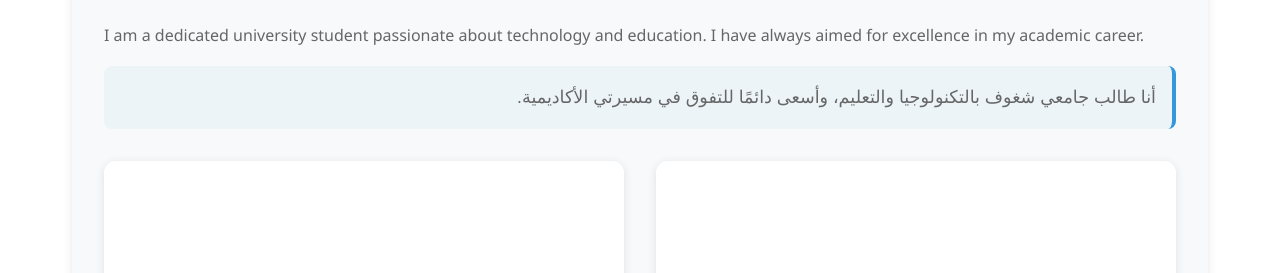
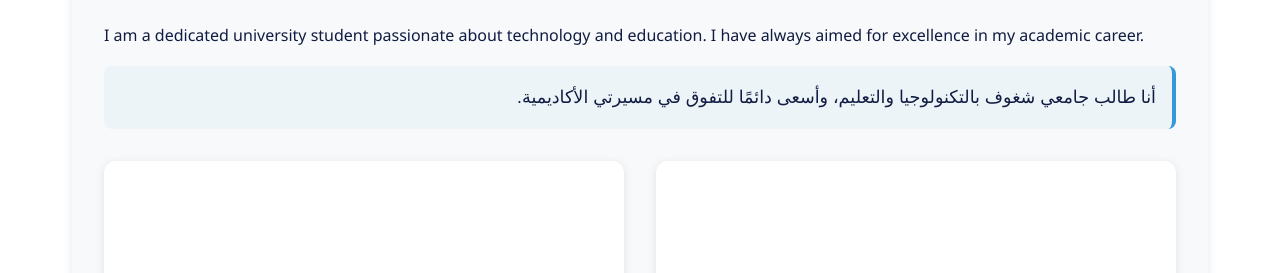
Before and after one commit to yousof158/yousof-portfolio-website, a plain HTML site: page pages/index.html in a window 1280 px wide. Shown: the part 527-800 px from the top of the page. Drawn offline with Linux system fonts and the light colour scheme.

Commit message:
color change

```diff
--- a/pages/styles/style.css
+++ b/pages/styles/style.css
@@ -10,7 +10,7 @@
   --secondary-color: #3498db;
   --accent-color: #e74c3c;
   --text-color: #333;
-  --text-light: #666;
+  --text-light: #101c42;
   --bg-color: #ffffff;
   --bg-secondary: #f8f9fa;
   --border-color: #e1e8ed;
```
